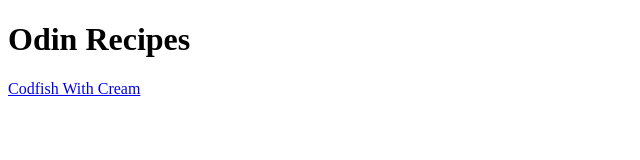
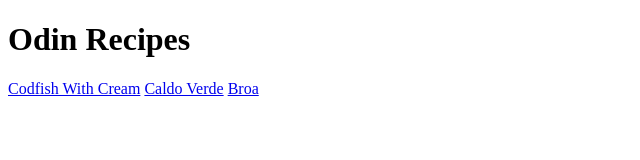
Before and after one commit to JoaoAI/odin-recipes, a plain HTML site: page index.html in a window 1280 px wide. Shown: the whole page, without its empty margins (0-640 px from the left). Drawn offline with Linux system fonts and the light colour scheme.

Commit message:
Added two more recipes with links
Caldo Verde & Broa

```diff
--- a/index.html
+++ b/index.html
@@ -8,5 +8,7 @@
 <body>
     <h1>Odin Recipes</h1>
     <a href="./recipes/codfishwithcream.html">Codfish With Cream</a>
+    <a href="./recipes/caldoverde.html">Caldo Verde</a>
+    <a href="./recipes/broa.html">Broa</a>
 </body>
 </html>
```
